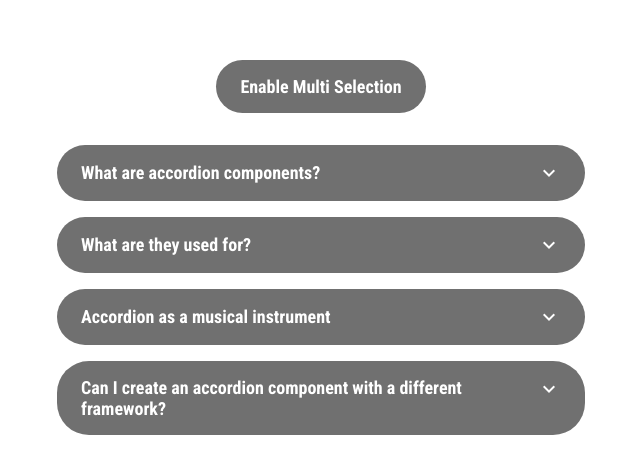
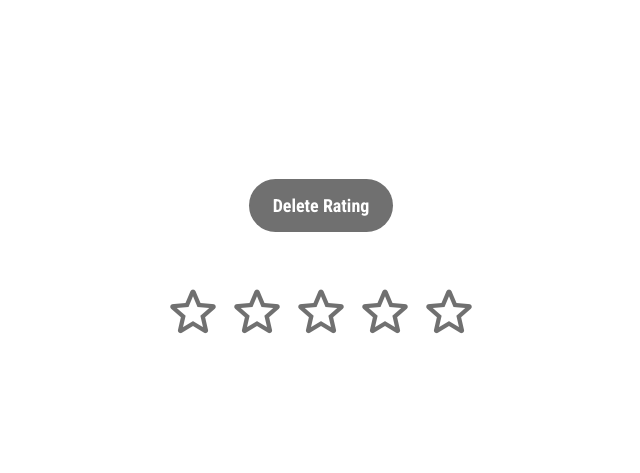
Before and after one commit to kvcsPat/react-ui-components, a React (Create React App) app in the folder ui-components/: page / in a window 1280 px wide. Shown: the part 137-610 px from the top of the page, without its empty margins (319-959 px from the left). Built offline with nearby package versions, Linux system fonts and the light colour scheme.

Commit message:
created StarRating component

```diff
--- a/ui-components/public/index.html
+++ b/ui-components/public/index.html
@@ -15,7 +15,7 @@
       rel="stylesheet"
     />
     <link
-      href="https://fonts.googleapis.com/icon?family=Material+Icons"
+      href="https://fonts.googleapis.com/icon?family=Material+Icons|Material+Icons+Round"
       rel="stylesheet"
     />
 
--- a/ui-components/src/App.jsx
+++ b/ui-components/src/App.jsx
@@ -1,11 +1,13 @@
 import Accordian from "./components/accordian/Accordian";
+import StarRating from "./components/star_rating/StarRating";
 import "./styles_global/reset.css";
 import "./styles_global/global.css";
 
 function App() {
   return (
     <>
-      <Accordian />
+      {/* <Accordian /> */}
+      <StarRating />
     </>
   );
 }
--- /dev/null
+++ b/ui-components/src/components/star_rating/StarRating.css
@@ -0,0 +1,34 @@
+.star-rating-wrapper {
+  display: flex;
+  flex-direction: column;
+  justify-content: center;
+  align-items: center;
+
+  width: 100vw;
+  height: 100vh;
+}
+
+.star-rating-btn {
+  font-size: 18px;
+  font-weight: 700;
+
+  margin-bottom: 1rem;
+  padding: 1rem 1.5rem;
+
+  border-radius: 2rem;
+
+  color: #ffffff;
+  background-color: #707070;
+}
+
+.star-rating {
+  margin-top: 2rem;
+}
+
+.material-icons-round {
+  font-size: 4rem;
+
+  cursor: pointer;
+
+  color: #707070;
+}
--- /dev/null
+++ b/ui-components/src/components/star_rating/StarRating.jsx
@@ -0,0 +1,52 @@
+import React, { useState } from "react";
+import "./StarRating.css";
+
+export default function StarRating({ numOfStars = 5 }) {
+  const [rating, setRating] = useState(0);
+  const [hover, setHover] = useState(0);
+
+  function handleClick(getCurrentIndex) {
+    setRating(getCurrentIndex);
+  }
+
+  function handleMouseEnter(getCurrentIndex) {
+    setHover(getCurrentIndex);
+  }
+
+  function handleMouseLeave() {
+    setHover(rating);
+  }
+
+  function handleDeleteRating() {
+    setRating(0);
+    setHover(0);
+  }
+
+  return (
+    <div className="star-rating-wrapper">
+      <button onClick={handleDeleteRating} className="star-rating-btn">
+        Delete Rating
+      </button>
+      <div className="star-rating">
+        {[...Array(numOfStars)].map((_, index) => {
+          index += 1;
+          return (
+            <span
+              key={index}
+              className={
+                (index <= (hover || rating) ? "star-active" : "star-inactive") +
+                " " +
+                "material-icons-round"
+              }
+              onClick={() => handleClick(index)}
+              onMouseMove={() => handleMouseEnter(index)}
+              onMouseLeave={handleMouseLeave}
+            >
+              {index <= (hover || rating) ? "star" : "star_border"}
+            </span>
+          );
+        })}
+      </div>
+    </div>
+  );
+}
```
